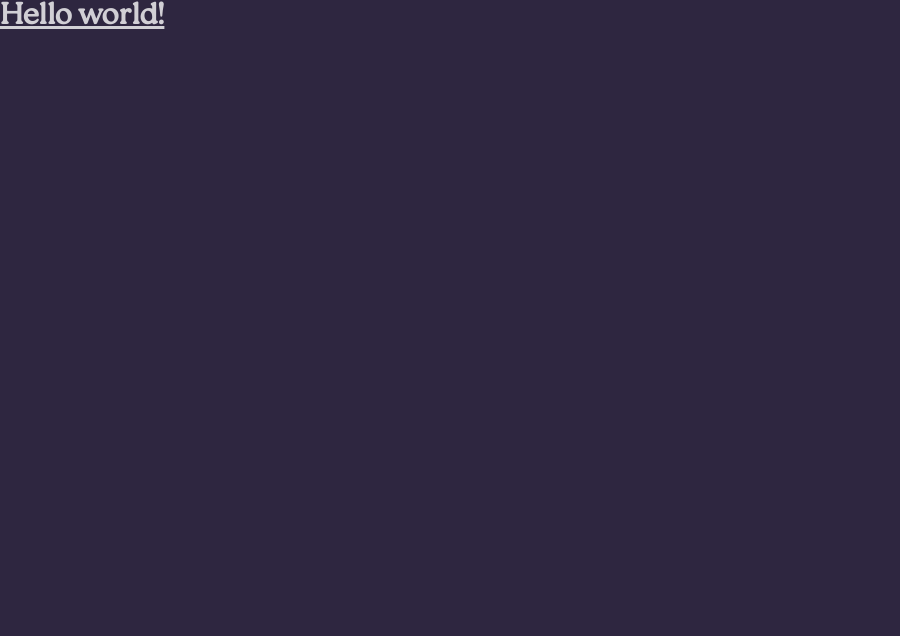
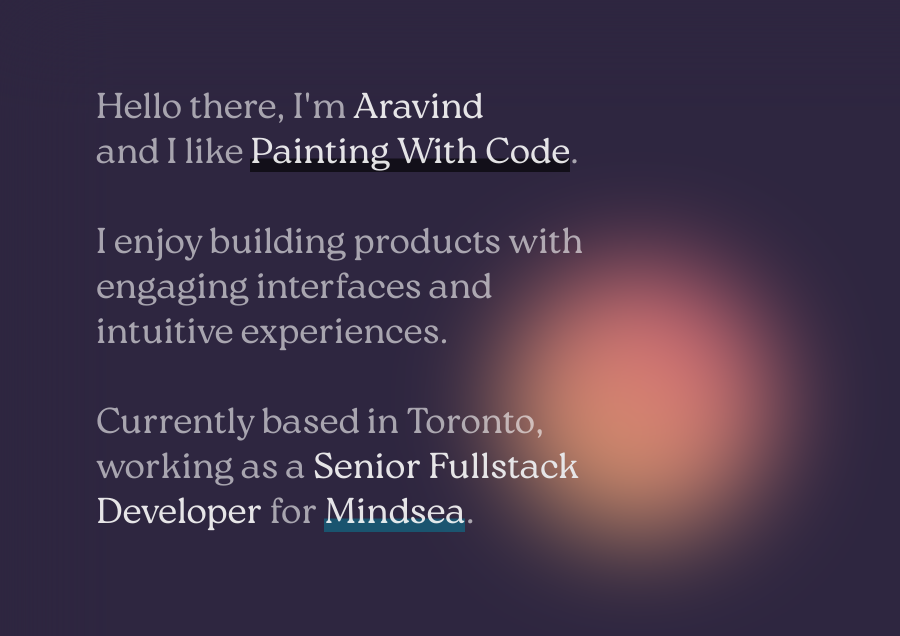
Before and after one commit to PaintingWithCode/portfolio, a SvelteKit app: page / in a window 1280 px wide. Shown: the top 636 px of the page, without its empty margins (0-900 px from the left). Built offline with nearby package versions, Linux system fonts and the light colour scheme.

Commit message:
feat: Add blurb + blob

```diff
--- a/src/routes/+page.svelte
+++ b/src/routes/+page.svelte
@@ -1,3 +1,13 @@
-<h1 class="text-3xl font-display font-bold underline">
-  Hello world!
-</h1>
+<script>
+	import Blob from './home/Blob.svelte';
+	import Blurb from './home/Blurb.svelte';
+</script>
+
+<div class="relative min-h-screen overflow-hidden">
+	<Blob />
+	<main
+		class="container mx-auto grid grid-cols-1 px-8 py-7 sm:grid-flow-row-dense sm:grid-cols-2 lg:grid-cols-3 lg:py-14 xl:grid-cols-4 xl:px-16 2xl:px-24"
+	>
+		<Blurb />
+	</main>
+</div>
--- /dev/null
+++ b/src/routes/home/Blob.svelte
@@ -0,0 +1,88 @@
+<script lang="ts">
+	import { onMount } from 'svelte';
+	import { fade } from 'svelte/transition';
+
+	let blob: HTMLDivElement;
+	let showBlob = false;
+	let isSafari = false;
+	let hasMoved = false;
+	let pageX: number;
+	let pageY: number;
+
+	onMount(() => {
+		// To prevent layout shift on first paint
+		isSafari = navigator.userAgent.includes('Safari');
+		showBlob = true;
+	});
+
+	async function handleMouseMove(event: MouseEvent) {
+		pageX = event.pageX;
+		pageY = event.pageY;
+	}
+
+	$: {
+		if (blob && pageX && pageY) {
+			requestAnimationFrame(() => {
+				blob.animate(
+					{
+						left: `${pageX}px`,
+						top: `${pageY}px`
+					},
+					{ duration: 3000, fill: 'forwards' }
+				);
+
+				// Animation is buggy in Safari where the blob will reset to the center of
+				// page if the mouse is not still during the animation. This has been the
+				// best hack I've found so far to get a consistent experience across browsers.
+				if (isSafari && !hasMoved) {
+					blob.style.left = `${pageX}px`;
+					blob.style.top = `${pageY}px`;
+					hasMoved = true;
+				}
+			});
+		}
+	}
+</script>
+
+<svelte:window on:mousemove={handleMouseMove} />
+{#if showBlob}
+	<div
+		id="blob"
+		style="top: 50%; left: 50%;"
+		bind:this={blob}
+		in:fade={{ delay: isSafari ? 200 : 50 }}
+	/>
+{/if}
+<div id="blur" />
+
+<style lang="postcss">
+	@keyframes rotate {
+		from {
+			rotate: 0deg;
+		}
+
+		to {
+			rotate: 360deg;
+		}
+	}
+
+	#blob {
+		z-index: -2;
+		height: 21vmax;
+		aspect-ratio: 1;
+		position: absolute;
+		translate: -50% -50%;
+		border-radius: 50%;
+		animation: rotate 20s infinite;
+		opacity: 0.8;
+		background: linear-gradient(to right, theme(colors.rose.400), theme(colors.orange.300));
+	}
+
+	#blur {
+		height: 100%;
+		width: 100%;
+		position: absolute;
+		z-index: -1;
+		backdrop-filter: blur(4vmax);
+	}
+</style>
--- /dev/null
+++ b/src/routes/home/Blurb.svelte
@@ -0,0 +1,66 @@
+<script>
+	import { onMount } from 'svelte';
+	import { fly } from 'svelte/transition';
+
+	let isVisible = false;
+
+	onMount(() => {
+		isVisible = true;
+	});
+</script>
+
+<div class="sm:col-span-2 sm:row-span-2 lg:aspect-square">
+	{#if isVisible}
+		<h1
+			in:fly={{ y: '-12px', delay: 600 }}
+			class="p-4 font-display text-2xl font-light !leading-tight text-neutral-50/60 selection:bg-montana sm:p-8 sm:text-3xl md:basis-1/2 lg:text-4xl"
+		>
+			Hello there, I'm <span class="text-white-lilac">Aravind</span><br /> and I like
+			<span class="whitespace-nowrap">
+				<a href="https://github.com/PaintingWithCode" target="_blank" class="before:bg-black">
+					<span>Painting With Code </span>
+				</a>.
+			</span>
+			<br />
+			<br />
+			I enjoy building products with engaging interfaces and intuitive experiences.<br /><br />
+			Currently based in Toronto, working as a
+			<span class="text-white-lilac">Senior Fullstack Developer</span>
+			for
+			<span class="whitespace-nowrap">
+				<a href="https://mindsea.com" target="_blank" class="before:bg-cyan-700">
+					<span>Mindsea</span>
+				</a>.
+			</span>
+		</h1>
+	{/if}
+</div>
+
+<style>
+	a {
+		@apply text-neutral-50/90;
+		position: relative;
+		display: inline-block;
+	}
+
+	a span {
+		position: relative;
+	}
+
+	a::before {
+		content: '';
+		position: absolute;
+		left: -0.1px;
+		right: -0.1px;
+		bottom: 6px;
+		height: 100%;
+		transform: scaleY(0.3);
+		transition: transform 0.6s cubic-bezier(0.53, 0.21, 0, 1);
+		transform-origin: bottom;
+		opacity: 0.6;
+	}
+
+	a:hover::before {
+		transform: scaleY(0.9);
+	}
+</style>
```
